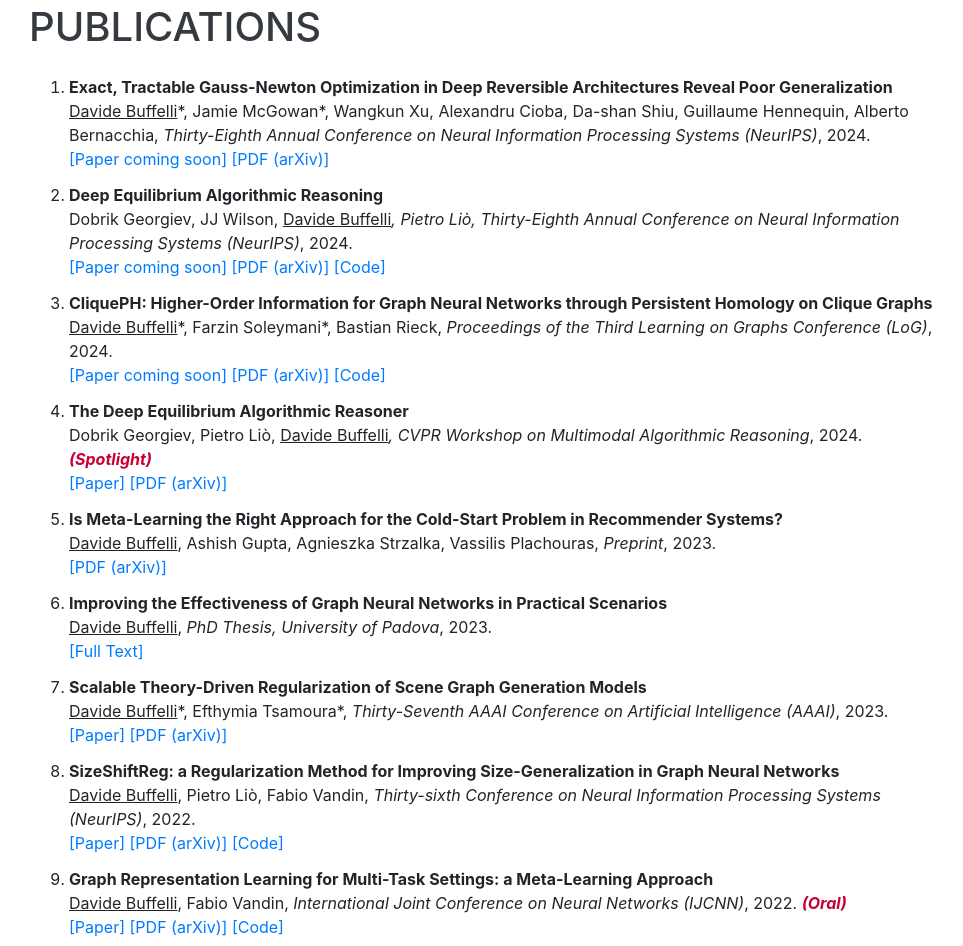
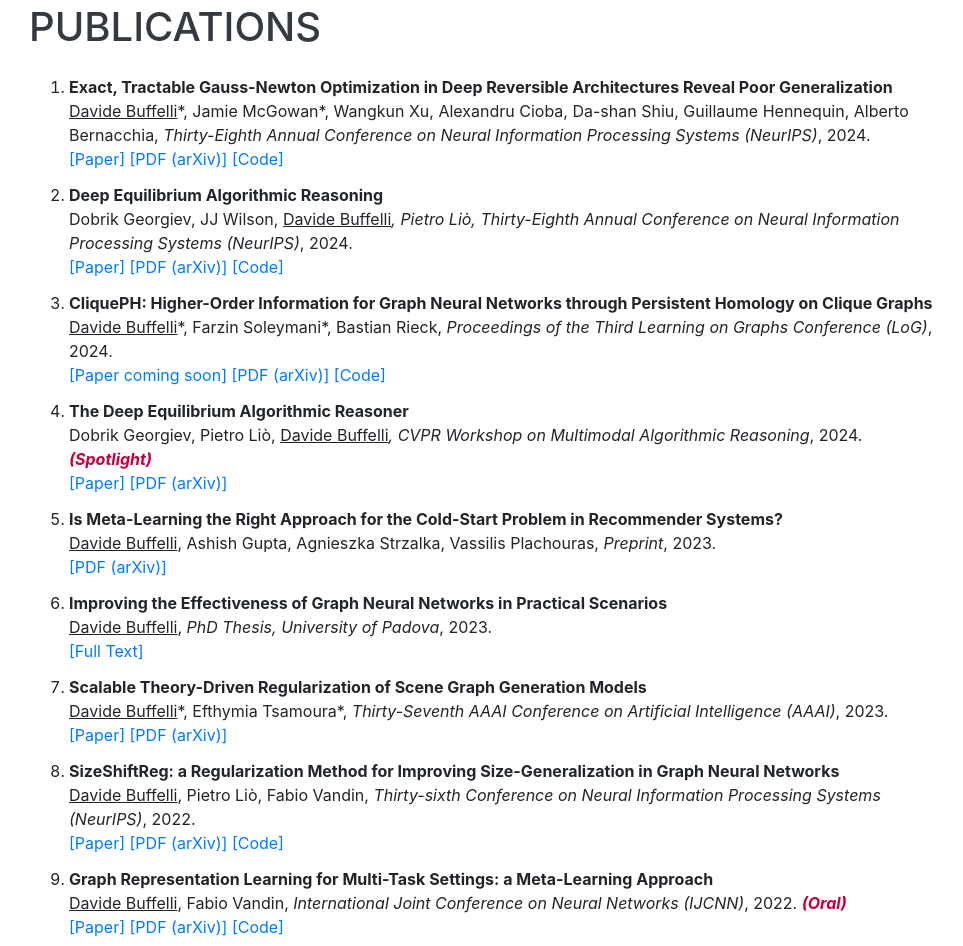
Before and after one commit to DavideBuffelli/davidebuffelli.github.io, a website with bundled scripts: page index.html in a window 1280 px wide. Shown: the part 1324-2270 px from the top of the page, without its empty margins (291-1254 px from the left). Built offline with nearby package versions, Linux system fonts and the light colour scheme; a web font is replaced by a local one.

Commit message:
added link to proceedings for neurips papers

```diff
--- a/index.html
+++ b/index.html
@@ -148,13 +148,14 @@
             <li style="margin-bottom: 12px;">
               <strong>Exact, Tractable Gauss-Newton Optimization in Deep Reversible Architectures Reveal Poor Generalization</strong><br>
               <span style="text-decoration: underline;">Davide Buffelli</span>*, Jamie McGowan*, Wangkun Xu, Alexandru Cioba, Da-shan Shiu, Guillaume Hennequin, Alberto Bernacchia, <em>Thirty-Eighth Annual Conference on Neural Information Processing Systems (NeurIPS)</em>, 2024. <br>
-              <a href="" target="_blank">[Paper coming soon]</a>
+              <a href="https://papers.neurips.cc/paper_files/paper/2024/hash/f144ab9985c739a5091ec188a2688644-Abstract-Conference.html" target="_blank">[Paper]</a>
               <a href="https://arxiv.org/abs/2411.07979" target="_blank">[PDF (arXiv)]</a>
+              <a href="https://github.com/mtkresearch/exact_GN_revNN" target="_blank">[Code]</a>
             </li>
             <li style="margin-bottom: 12px;">
               <strong>Deep Equilibrium Algorithmic Reasoning</strong><br>
               Dobrik Georgiev, JJ Wilson, <span style="text-decoration: underline;">Davide Buffelli</span><em>, Pietro Li&ograve;, Thirty-Eighth Annual Conference on Neural Information Processing Systems (NeurIPS)</em>, 2024. <br>
-              <a href="" target="_blank">[Paper coming soon]</a>
+              <a href="https://papers.neurips.cc/paper_files/paper/2024/hash/3b1675de6b49cc00084374213f8c38ae-Abstract-Conference.html" target="_blank">[Paper]</a>
               <a href="https://arxiv.org/abs/2410.15059" target="_blank">[PDF (arXiv)]</a>
               <a href="https://github.com/HekpoMaH/DEAR" target="_blank">[Code]</a>
             </li>
```
Also changed, not shown: publications.html (+3 -2 lines), 1 other file.
